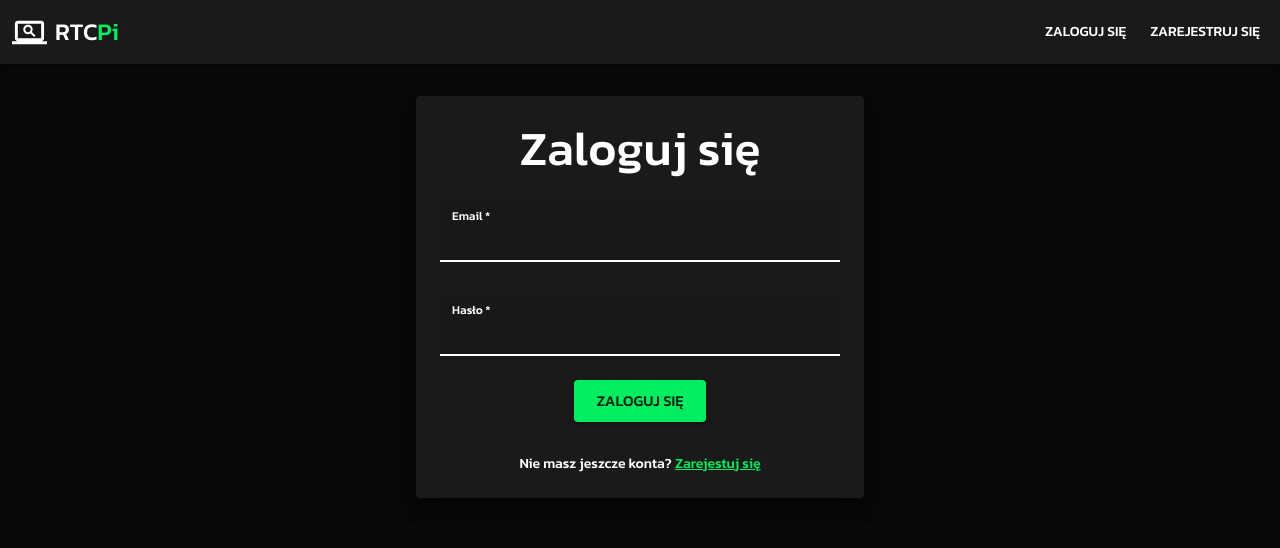
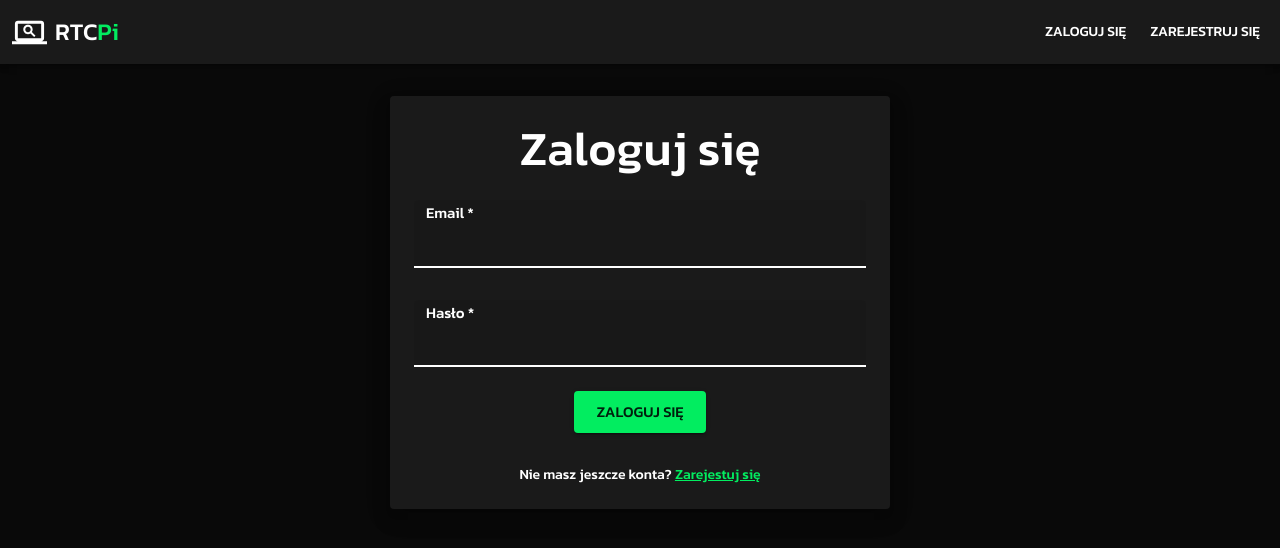
Before and after one commit to krupinskij/rtc-pi-web, a React (Create React App) app: page /login in a window 1280 px wide. Shown: the top 548 px of the page. Built offline with nearby package versions, Linux system fonts and the light colour scheme; no server answers.

Commit message:
Camera: Fix layout

```diff
--- a/src/components/Form/Field.tsx
+++ b/src/components/Form/Field.tsx
@@ -45,7 +45,12 @@ const FieldWrapper = styled(MaterialTextField)<{ theme?: Theme }>(
     margin: ${theme.spacing(4, 2)};
 
     & input {
+      font-size: 1.5rem;
+    }
+
+    & label {
       font-size: 1.25rem;
+      top: -5px;
     }
   `
 );
--- a/src/components/common/Layout.tsx
+++ b/src/components/common/Layout.tsx
@@ -8,7 +8,7 @@ const Layout: React.FC = ({ children }) => {
   return (
     <LayoutWrapper>
       <Navbar />
-      {children}
+      <PageWrapper>{children}</PageWrapper>
     </LayoutWrapper>
   );
 };
@@ -23,3 +23,9 @@ const LayoutWrapper = styled('div')<{ theme?: Theme }>(
     flex-direction: column;
   `
 );
+
+const PageWrapper = styled('main')<{ theme?: Theme }>(
+  ({ theme }: { theme: Theme }) => `
+    margin: ${theme.spacing(8, 4)};
+  `
+);
--- /dev/null
+++ b/src/components/common/styled.tsx
@@ -0,0 +1,9 @@
+import { Theme } from '@mui/material';
+import { styled } from '@mui/system';
+
+export const FormWrapper = styled('div')<{ theme?: Theme }>(
+  ({ theme }: { theme: Theme }) => `
+    width: clamp(400px, 40%, 700px);
+    margin: auto;
+  `
+);
--- a/src/pages/CameraAddPage/CameraAddPage.tsx
+++ b/src/pages/CameraAddPage/CameraAddPage.tsx
@@ -7,6 +7,7 @@ import { LoginInput } from 'auth/model';
 import useAuth from 'auth/useAuth';
 import Form, { FormActions, FormFields, FormLink, FormTitle } from 'components/Form';
 import { TextField, PasswordField } from 'components/Form/Field';
+import { FormWrapper } from 'components/common/styled';
 
 const addValidationSchema = yup.object().shape({
   email: yup
@@ -26,7 +27,6 @@ const CameraAddPage = () => {
   };
 
   return (
-    <PageWrapper>
     <FormWrapper>
       <Form validationSchema={addValidationSchema} onSubmit={onSubmit}>
         <FormTitle>Dodaj istniejącą kamerę</FormTitle>
@@ -46,20 +46,7 @@ const CameraAddPage = () => {
         />
       </Form>
     </FormWrapper>
-    </PageWrapper>
   );
 };
 
 export default CameraAddPage;
-
-const PageWrapper = styled('main')<{ theme?: Theme }>(
-  ({ theme }: { theme: Theme }) => `
-    margin: ${theme.spacing(8, 4)};
-  `
-);
-
-const FormWrapper = styled('div')<{ theme?: Theme }>(
-  ({ theme }: { theme: Theme }) => `
-    margin: ${theme.spacing(0, 100)};
-  `
-);
--- a/src/pages/CameraRegisterPage/CameraRegisterPage.tsx
+++ b/src/pages/CameraRegisterPage/CameraRegisterPage.tsx
@@ -7,6 +7,7 @@ import { RegisterInput } from 'auth/model';
 import useAuth from 'auth/useAuth';
 import Form, { FormActions, FormFields, FormLink, FormTitle } from 'components/Form';
 import { TextField, PasswordField } from 'components/Form/Field';
+import { FormWrapper } from 'components/common/styled';
 
 const registerValidationSchema = yup.object().shape({
   password: yup
@@ -26,7 +27,6 @@ const CameraRegisterPage = () => {
   };
 
   return (
-    <PageWrapper>
     <FormWrapper>
       <Form validationSchema={registerValidationSchema} onSubmit={onSubmit}>
         <FormTitle>Zarejestruj nową kamerę</FormTitle>
@@ -42,20 +42,7 @@ const CameraRegisterPage = () => {
         <FormLink prefix="Chcesz dodać istniejącą kamerę?" text="Dodaj kamerę" to="/camera/add" />
       </Form>
     </FormWrapper>
-    </PageWrapper>
   );
 };
 
 export default CameraRegisterPage;
-
-const PageWrapper = styled('main')<{ theme?: Theme }>(
-  ({ theme }: { theme: Theme }) => `
-    margin: ${theme.spacing(8, 4)};
-  `
-);
-
-const FormWrapper = styled('div')<{ theme?: Theme }>(
-  ({ theme }: { theme: Theme }) => `
-    margin: ${theme.spacing(0, 100)};
-  `
-);
--- a/src/pages/LoginPage/LoginPage.tsx
+++ b/src/pages/LoginPage/LoginPage.tsx
@@ -1,5 +1,4 @@
-import { Button, Theme } from '@mui/material';
-import { styled } from '@mui/system';
+import { Button } from '@mui/material';
 import { useNavigate } from 'react-router';
 import * as yup from 'yup';
 
@@ -7,6 +6,7 @@ import { LoginInput } from 'auth/model';
 import useAuth from 'auth/useAuth';
 import Form, { FormActions, FormFields, FormLink, FormTitle } from 'components/Form';
 import { TextField, PasswordField } from 'components/Form/Field';
+import { FormWrapper } from 'components/common/styled';
 
 const loginValidationSchema = yup.object().shape({
   email: yup.string().required('To pole jest wymagane').email('Niepoprawny format'),
@@ -27,7 +27,6 @@ const LoginPage = () => {
   };
 
   return (
-    <PageWrapper>
     <FormWrapper>
       <Form validationSchema={loginValidationSchema} onSubmit={onSubmit}>
         <FormTitle>Zaloguj się</FormTitle>
@@ -43,20 +42,7 @@ const LoginPage = () => {
         <FormLink prefix="Nie masz jeszcze konta?" text="Zarejestuj się" to="/register" />
       </Form>
     </FormWrapper>
-    </PageWrapper>
   );
 };
 
 export default LoginPage;
-
-const PageWrapper = styled('main')<{ theme?: Theme }>(
-  ({ theme }: { theme: Theme }) => `
-    margin: ${theme.spacing(8, 4)};
-  `
-);
-
-const FormWrapper = styled('div')<{ theme?: Theme }>(
-  ({ theme }: { theme: Theme }) => `
-    margin: ${theme.spacing(0, 100)};
-  `
-);
--- a/src/pages/RegisterPage/RegisterPage.tsx
+++ b/src/pages/RegisterPage/RegisterPage.tsx
@@ -1,5 +1,4 @@
-import { Button, Theme } from '@mui/material';
-import { styled } from '@mui/system';
+import { Button } from '@mui/material';
 import { useNavigate } from 'react-router';
 import * as yup from 'yup';
 
@@ -7,6 +6,7 @@ import { RegisterInput } from 'auth/model';
 import useAuth from 'auth/useAuth';
 import Form, { FormActions, FormFields, FormLink, FormTitle } from 'components/Form';
 import { TextField, PasswordField } from 'components/Form/Field';
+import { FormWrapper } from 'components/common/styled';
 
 const registerValidationSchema = yup.object().shape({
   username: yup.string().required('To pole jest wymagane'),
@@ -32,7 +32,6 @@ const RegisterPage = () => {
   };
 
   return (
-    <PageWrapper>
     <FormWrapper>
       <Form validationSchema={registerValidationSchema} onSubmit={onSubmit}>
         <FormTitle>Zarejestruj się</FormTitle>
@@ -50,20 +49,7 @@ const RegisterPage = () => {
         <FormLink prefix="Masz już konto?" text="Zaloguj się" to="/login" />
       </Form>
     </FormWrapper>
-    </PageWrapper>
   );
 };
 
 export default RegisterPage;
-
-const PageWrapper = styled('main')<{ theme?: Theme }>(
-  ({ theme }: { theme: Theme }) => `
-    margin: ${theme.spacing(8, 4)};
-  `
-);
-
-const FormWrapper = styled('div')<{ theme?: Theme }>(
-  ({ theme }: { theme: Theme }) => `
-    margin: ${theme.spacing(0, 100)};
-  `
-);
```
Lines whose indentation alone changed are shown as unchanged.
